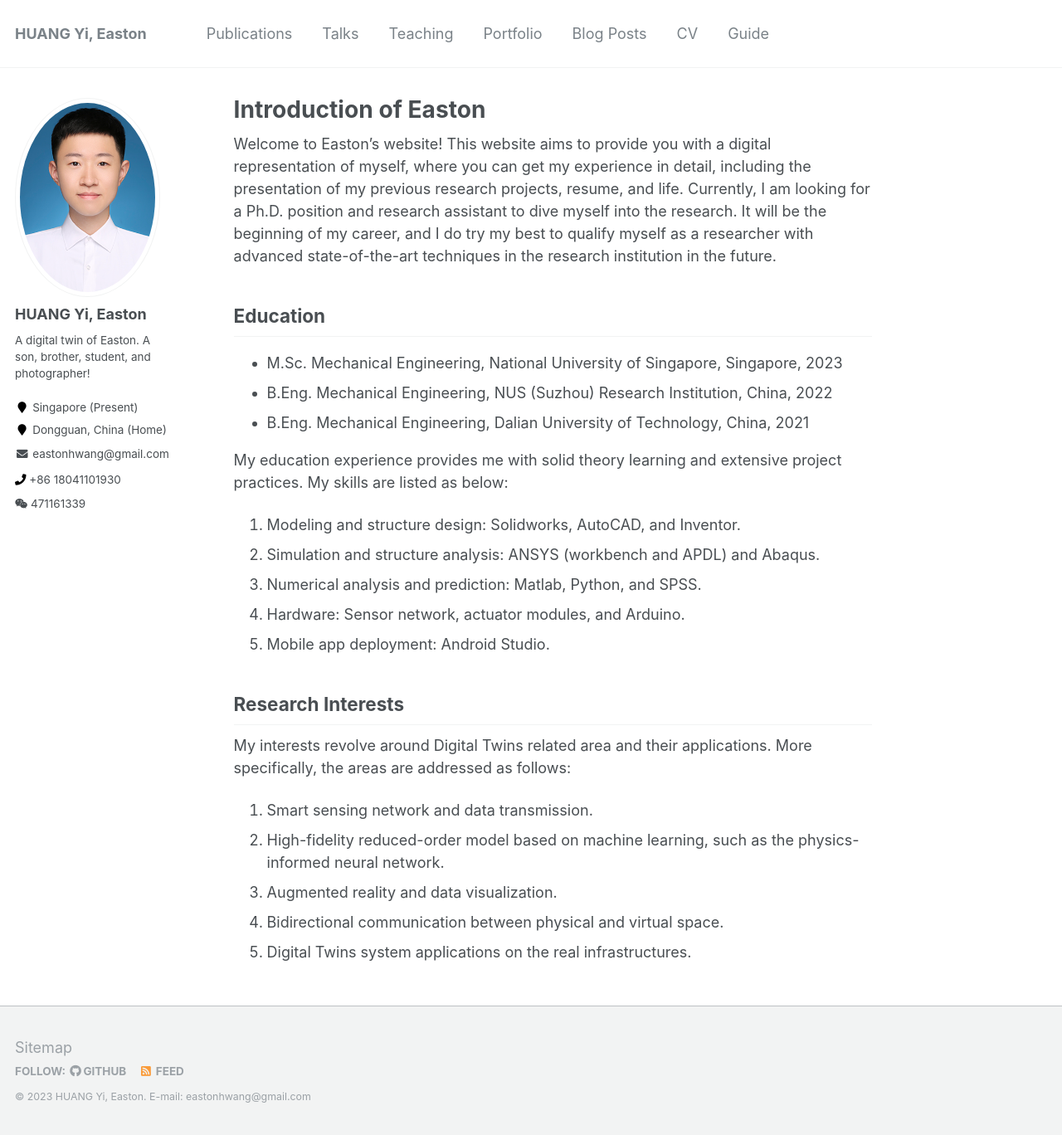
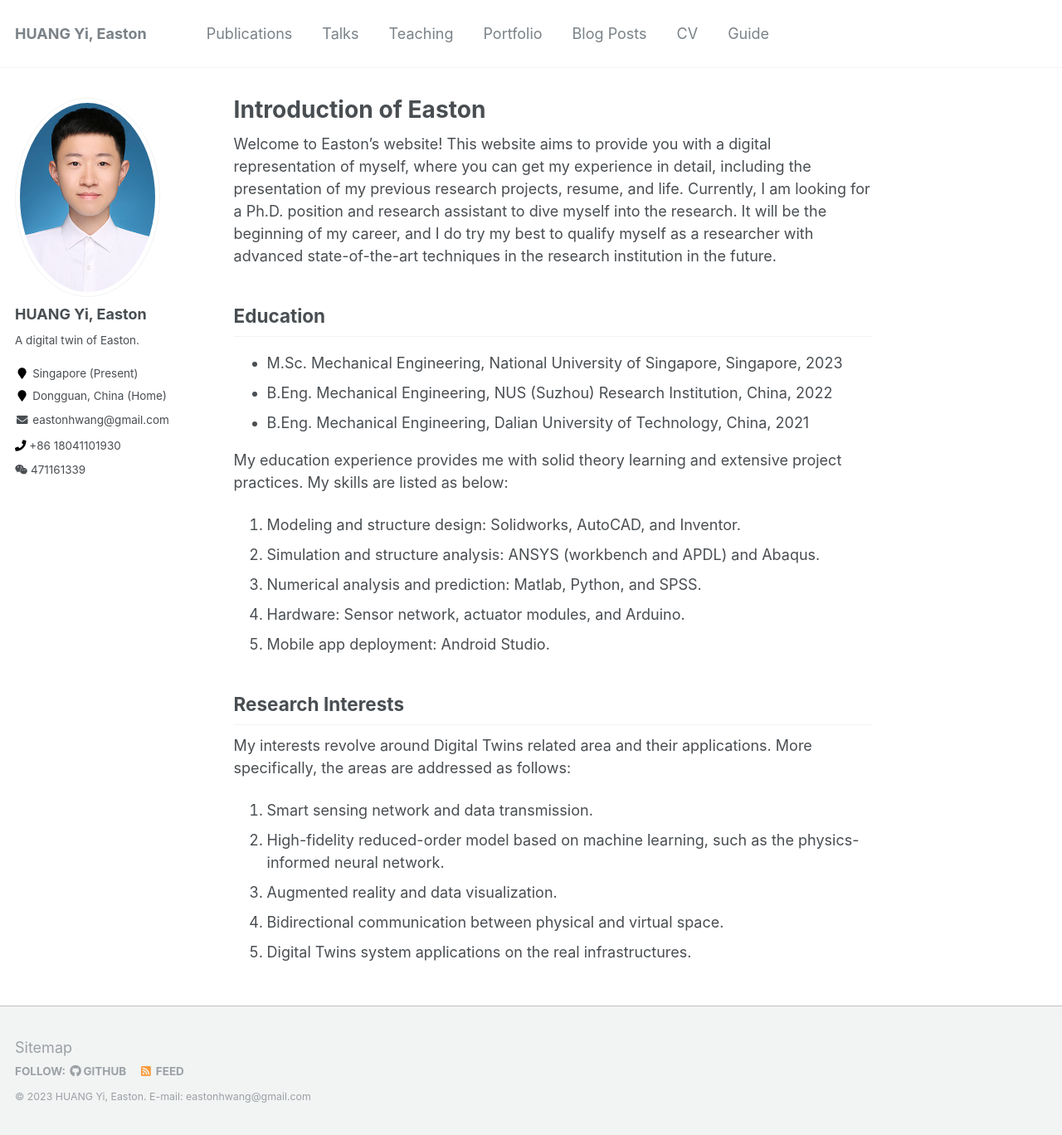
Before and after one commit to easton-hy/easton-hy.github.io, a Jekyll site: the page built from _pages/about.md, in a window 1280 px wide and 1368 px high. Shown: the whole window at 83% size. Built offline with Jekyll 4.4.1, drawn with Linux system fonts in a browser that asks for light colours.

Commit message:
Update _config.yml

```diff
--- a/_config.yml
+++ b/_config.yml
@@ -82,7 +82,8 @@ analytics:
 author:
   name             : "HUANG Yi, Easton"
   avatar           : "U2102035 Huang Yi.jpg"
-  bio              : "A digital twin of Easton. A son, brother, student, and photographer!"
+  bio              : "A digital twin of Easton."
+  bio2              : "A son, brother, and student."
   location1         : "Singapore (Present)"
   location2         : "Dongguan, China (Home)"
   pubmed           :
```
